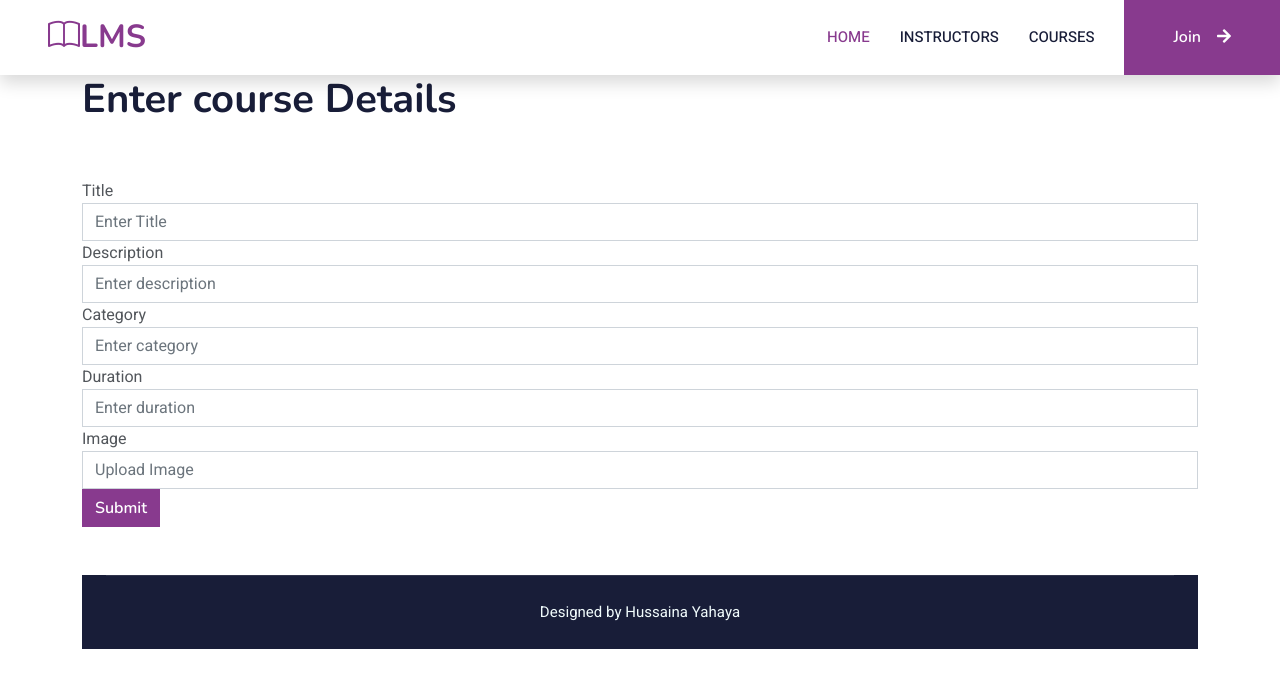
After one commit to Hussaina78/learning-management-system, a Flask app: page /addcourse in a window 1280 px wide. The commit adds this page. Shown: the top 688 px of the page. Run offline with Flask 2, Linux system fonts and the light colour scheme; some libraries are stand-ins or nearby versions.

Commit message:
addcourse

```diff
--- a/lms/forms.py
+++ b/lms/forms.py
@@ -1,3 +1,4 @@
+from unicodedata import category
 from flask_wtf import FlaskForm
 from wtforms import StringField, SubmitField, PasswordField, BooleanField
 from wtforms.validators import DataRequired,Length, Email, EqualTo
@@ -37,3 +38,12 @@ class Registerinstructor(FlaskForm):
     rememberme = BooleanField('Keep me logged in? ')
 
     submit = SubmitField('Sign Up')
+
+class Addcourse(FlaskForm):
+
+    title = StringField('title', render_kw={'placeholder':'Title'}, validators=[DataRequired()])
+    description = StringField(' ')
+    category =StringField('category', validators=[DataRequired()])
+    duration = StringField('duration', render_kw={'placeholder':'Enter duration'}, validators=[DataRequired()])
+    image = StringField('image', render_kw={'placeholder':'img'}, validators=[DataRequired()])
+    submit = SubmitField('Sign Up')
--- a/lms/models.py
+++ b/lms/models.py
@@ -82,6 +82,8 @@ class Resources(db.Model):
     def __repr__(self):
         return f"Resources('{self.id}', '{self.title}','{self.type}','{self.categories}','{self.author}', '{self.pages}', '{self.content}', '{self.img_reference}')"
 
+
+
 admin.add_view(ModelView(User, db.session))
 admin.add_view(ModelView(Usercourse, db.session))
 admin.add_view(ModelView(Courses, db.session))
--- a/lms/routes.py
+++ b/lms/routes.py
@@ -1,6 +1,6 @@
 from flask import render_template, url_for, flash, redirect, request ,send_from_directory,make_response,jsonify
 from lms import app,db,bcrypt
-from .forms import Logininstructor, Registration,Login,Registerinstructor
+from .forms import Logininstructor, Registration,Login,Registerinstructor, Addcourse
 from .models import User, Courses, Usercourse, Discussion, Subunits, Resources
 from flask_login import login_user, current_user, logout_user, login_required
 from werkzeug.utils import secure_filename
@@ -253,6 +253,34 @@ def registerinstructor():
             return redirect(url_for('instructordashboard'))
     return render_template('registerinstructor.html',form = Registerinstructor())# alternatively you can use form = register
 
+
+@app.route('/addcourse', methods=['GET' ,'POST'])
+def addcourse():
+    form = Addcourse()
+    if request.method == "POST":
+        form = request.form #is this right
+        email = request.form['email']
+        password = request.form['password']
+        remember = request.form['rememberme']
+        user = request.form['user']
+
+        role = 'instructor'
+
+        print(User.query.filter_by(email=email).first().email)
+        if User.query.filter_by(email=email).first().email == email:
+            flash('Email Address already Exists', 'danger')
+        else:
+            hashed_password = bcrypt.generate_password_hash(password).decode('utf-8')
+            user = User(name=user.lower(),email=email.lower(),password=hashed_password,role='instructor')
+            db.session.add(user)
+            db.session.commit()
+            return redirect(url_for('instructordashboard'))
+    return render_template('instructordashboard/addcourse.html',form = Addcourse())# alternatively you can use form = register
+
+
+
+
+
 @app.route("/logout", methods=['GET', 'POST'])
 @login_required
 def logout():
--- /dev/null
+++ b/lms/templates/instructordashboard/addcourse.html
@@ -0,0 +1,50 @@
+{% extends 'layout.html'%}
+{% block container %}
+
+<!--  the message above indicates to start the container-->
+
+{% block content %}
+    <div class="container">
+        <h1>Enter course Details</h1>
+        <br/><br/>
+{% endblock%}
+        <!-- form Start -->
+        <form>
+            <div class="form-group">
+              <label for="exampleInputEmail1">Title</label>
+              <input type="text" class="form-control" id="exampleInputEmail1" aria-describedby="emailHelp" placeholder="Enter Title">
+
+            </div>
+
+            <div class="form-group">
+                <label for="exampleInputEmail1">Description</label>
+                <input type="text" class="form-control" id="exampleInputEmail1" aria-describedby="emailHelp" placeholder="Enter description">
+
+              </div>
+
+              <div class="form-group">
+                <label for="exampleInputEmail1">Category</label>
+                <input type="text" class="form-control" id="exampleInputEmail1" aria-describedby="emailHelp" placeholder="Enter category">
+
+              </div>
+
+              <div class="form-group">
+                <label for="exampleInputEmail1">Duration</label>
+                <input type="text" class="form-control" id="exampleInputEmail1" aria-describedby="emailHelp" placeholder="Enter duration">
+
+              </div>
+
+              <div class="form-group">
+                <label for="exampleInputEmail1">Image</label>
+                <input type="text" class="form-control" id="exampleInputEmail1" aria-describedby="emailHelp" placeholder="Upload Image">
+
+              </div>
+            <button type="submit" class="btn btn-primary">Submit</button>
+          </form>
+    <!-- form End -->
+
+
+
+
+
+{% endblock%}
--- a/lms/templates/instructordashboard/index.html
+++ b/lms/templates/instructordashboard/index.html
@@ -34,7 +34,7 @@
             <li><a href="/resources"> <i class="icon-hdd-o"></i> <span> Resources </span> </a></li>
             <li><a href="/challenge"> <i class="icon-child"></i> <span> Challenge </span> </a></li>
             <li><a href="Q&A.php"> <i class="icon-square"> </i><span> Groups </span> </a></li>
-            <li><a href="course.php"> <i class="icon-globe"></i> <span> Inbox </span> </a></li>
+            <li><a href="/addcourse"> <i class="icon-globe"></i> <span> Addcourse </span> </a></li>
             <li><a href="course.php"> <i class="icon-globe"></i> <span> History </span> </a></li>
             <li><a href="/calendar"> <i class="fa-solid fa-calendar"></i></i> <span> Calendar</span> </a></li>
             <li><a href="settings.php"> <i class="icon-gears"> </i> <span> Settings </span> </a></li>
--- a/lms/templates/logininstructor.html
+++ b/lms/templates/logininstructor.html
@@ -4,7 +4,7 @@
 
 
 
-    <!-- Contact Start -->
+    <!-- form Start -->
     <div class="container-xxl py-5">
         <div class="container">
             <div class="text-center wow fadeInUp" data-wow-delay="0.1s">
@@ -50,7 +50,7 @@
             </div>
         </div>
     </div>
-    <!-- Contact End -->
+    <!-- form End -->
 
 
 
```
Also changed, not shown: 1 other file.
